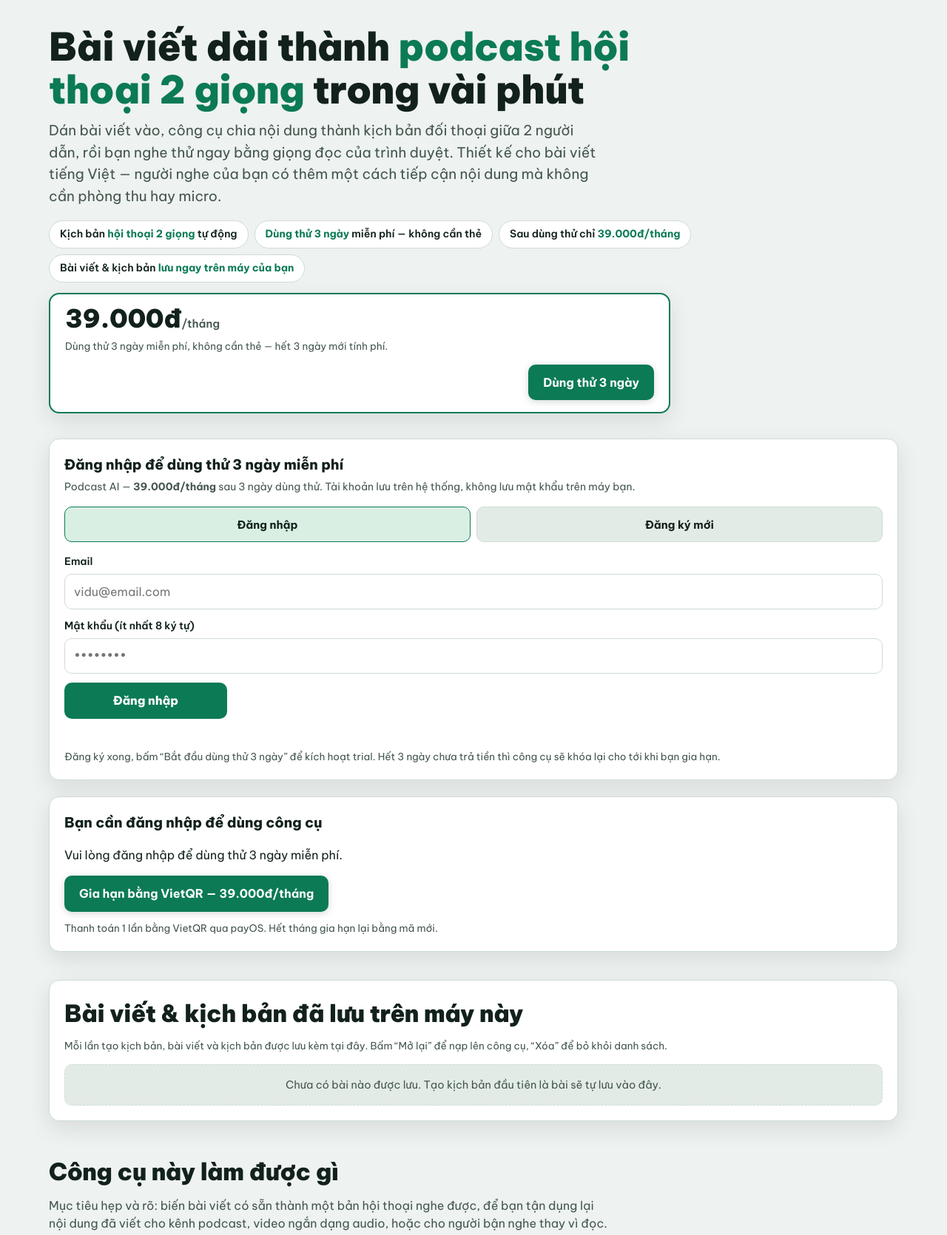
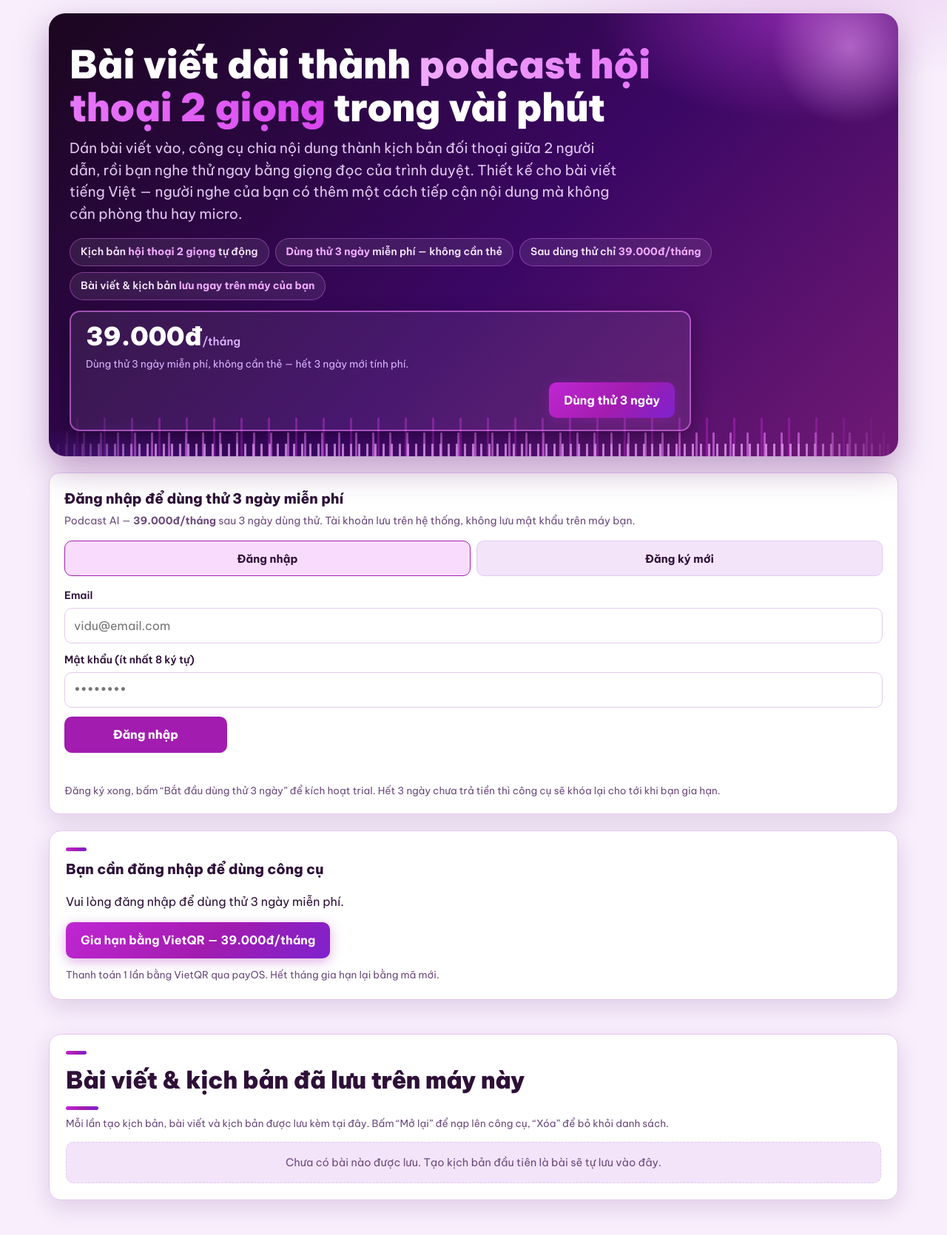
Before and after one commit to binh1994/congcushop, a plain HTML site: page podcast-ai/index.html in a window 1280 px wide. Shown: the top 1670 px of the page at 74% size. Drawn offline with nearby package versions, Linux system fonts and the light colour scheme.

Commit message:
Cap nhat dien mao moi trang podcast-ai

```diff
--- a/podcast-ai/index.html
+++ b/podcast-ai/index.html
@@ -14,61 +14,90 @@
       button, [role="button"], select, summary, input:not([type="checkbox"], [type="radio"]) { min-height: 2.75rem; }
       * { box-sizing: border-box; }
       :root{
-        --bg:#eef2f0; --surface:#ffffff; --surface-2:#e3ebe7; --ink:#12211b; --ink-2:#43564d;
-        --line:#cfdcd4; --accent:#0b7a55; --accent-ink:#ffffff; --accent-soft:#d9efe4;
+        --bg:#f8eefc; --surface:#ffffff; --surface-2:#f3e4fa; --ink:#2e1038; --ink-2:#6d4a7d;
+        --line:#e4c9ef; --accent:#a21caf; --accent-ink:#ffffff; --accent-soft:#f9dcfd;
+        --accent-2:#c026d3; --accent-bright:#e879f9; --violet:#7c3aed; --violet-soft:#ede9fe;
         --warn:#b3540a; --warn-soft:#fbeedd; --danger:#c22f2f; --danger-soft:#fbe7e7;
-        --good:#0b7a55; --good-soft:#d9efe4;
-        --shadow:0 10px 30px rgba(18,33,27,.10);
+        --good:#a21caf; --good-soft:#f9dcfd;
+        --shadow:0 10px 30px rgba(88,12,102,.14);
       }
       @media (prefers-color-scheme: dark){
         :root{
-          --bg:#0d1311; --surface:#16201b; --surface-2:#1e2b24; --ink:#e9f2ec; --ink-2:#a9bcb1;
-          --line:#2b3d34; --accent:#2fbf8f; --accent-ink:#06231a; --accent-soft:#173d2d;
+          --bg:#150818; --surface:#22102a; --surface-2:#2e1539; --ink:#f8eafd; --ink-2:#c9a8d6;
+          --line:#472052; --accent:#e879f9; --accent-ink:#2a0a33; --accent-soft:#3d1145;
+          --accent-2:#d946ef; --accent-bright:#f0abfc; --violet:#c4b5fd; --violet-soft:#2e1a4d;
           --warn:#f0a35e; --warn-soft:#3a2a16; --danger:#ff7a6b; --danger-soft:#3d1d1a;
-          --good:#2fbf8f; --good-soft:#173d2d;
-          --shadow:0 10px 30px rgba(0,0,0,.45);
+          --good:#e879f9; --good-soft:#3d1145;
+          --shadow:0 10px 30px rgba(0,0,0,.5);
         }
       }
       html{ scroll-behavior:smooth; }
       body{ margin:0; background:var(--bg); color:var(--ink);
+        background-image:radial-gradient(640px 220px at 85% -40px, rgba(162,28,175,.14), transparent 70%);
         font-family:"Be Vietnam Pro", system-ui, -apple-system, "Segoe UI", sans-serif;
         font-size:16px; line-height:1.55; }
       .wrap{ max-width:1180px; margin:0 auto; padding:0 16px; }
       a{ color:var(--accent); }
       [data-requires-access][hidden], [data-paywall][hidden]{ display:none !important; }
 
-      /* ---------- Hero ---------- */
-      .hero{ padding:34px 0 8px; }
-      .hero h1{ font-size:clamp(30px,5.2vw,52px); line-height:1.12; font-weight:900; letter-spacing:-.01em; margin:0 0 12px; max-width:840px; }
-      .hero h1 .hl{ color:var(--accent); }
-      .hero p.lede{ font-size:clamp(16px,2.2vw,19px); color:var(--ink-2); max-width:740px; margin:0 0 18px; }
+      /* ---------- Hero: phòng thu tối + sóng âm ---------- */
+      .hero{ position:relative; overflow:hidden; margin-top:18px; padding:40px 28px 30px;
+        border-radius:22px; color:#f8eafd;
+        background:
+          radial-gradient(420px 220px at 88% 0%, rgba(217,70,239,.45), transparent 65%),
+          radial-gradient(300px 180px at 8% 110%, rgba(124,58,237,.4), transparent 60%),
+          linear-gradient(135deg, #1b061f 0%, #3b0764 55%, #701a75 100%);
+        box-shadow:0 18px 44px rgba(88,12,102,.35); }
+      /* Dải sóng âm dưới đáy hero: 3 lớp vạch lặp cao thấp khác nhau, neo ở đáy */
+      .hero::before{ content:""; position:absolute; left:0; right:0; bottom:0; height:52px; pointer-events:none;
+        background-image:
+          repeating-linear-gradient(90deg, rgba(240,171,252,.9) 0 3px, transparent 3px 11px),
+          repeating-linear-gradient(90deg, rgba(232,121,249,.75) 0 3px, transparent 3px 23px),
+          repeating-linear-gradient(90deg, rgba(192,38,211,.55) 0 3px, transparent 3px 37px);
+        background-size:100% 34%, 100% 62%, 100% 100%;
+        background-position:left bottom, left bottom, left bottom;
+        background-repeat:repeat-x;
+        -webkit-mask-image:linear-gradient(90deg, transparent 0, #000 12%, #000 88%, transparent 100%);
+        mask-image:linear-gradient(90deg, transparent 0, #000 12%, #000 88%, transparent 100%);
+        opacity:.8; }
+      /* Quầng sáng góc phải trên, gợi đèn phòng thu */
+      .hero::after{ content:""; position:absolute; top:-70px; right:-50px; width:230px; height:230px;
+        border-radius:50%; pointer-events:none;
+        background:radial-gradient(circle, rgba(240,171,252,.5), transparent 65%); }
+      .hero h1{ font-size:clamp(30px,5.2vw,52px); line-height:1.12; font-weight:900; letter-spacing:-.01em; margin:0 0 12px; max-width:840px; color:#ffffff; }
+      .hero h1 .hl{ background:linear-gradient(90deg, #f0abfc 0%, #e879f9 45%, #d946ef 100%);
+        -webkit-background-clip:text; background-clip:text; color:transparent; }
+      .hero p.lede{ font-size:clamp(16px,2.2vw,19px); color:#e2c6f0; max-width:740px; margin:0 0 18px; }
       .hero-points{ display:flex; flex-wrap:wrap; gap:8px; margin:0 0 6px; padding:0; list-style:none; }
-      .hero-points li{ background:var(--surface); border:1px solid var(--line); border-radius:999px; padding:7px 14px; font-size:14px; font-weight:600; }
-      .hero-points li b{ color:var(--accent); }
-      .hero-cta{ display:flex; flex-wrap:wrap; align-items:center; gap:14px 22px; background:var(--surface); border:2px solid var(--accent); border-radius:14px; box-shadow:var(--shadow); padding:16px 20px; margin:14px 0 4px; max-width:840px; }
+      .hero-points li{ background:rgba(255,255,255,.08); border:1px solid rgba(232,121,249,.4); border-radius:999px; padding:7px 14px; font-size:14px; font-weight:600; color:#f5e6fb; }
+      .hero-points li b{ color:#f0abfc; }
+      .hero-cta{ display:flex; flex-wrap:wrap; align-items:center; gap:14px 22px; background:rgba(255,255,255,.07); border:2px solid rgba(232,121,249,.6); border-radius:14px; box-shadow:0 8px 26px rgba(0,0,0,.35); padding:16px 20px; margin:14px 0 4px; max-width:840px; position:relative; z-index:1; }
       .hero-cta .hc-price{ display:flex; align-items:baseline; gap:8px; flex-wrap:wrap; }
-      .hero-cta .hc-amount{ font-size:34px; font-weight:900; line-height:1; color:var(--ink); }
-      .hero-cta .hc-amount small{ font-size:15px; font-weight:600; color:var(--ink-2); }
-      .hero-cta .hc-note{ font-size:13.5px; color:var(--ink-2); width:100%; margin-top:2px; }
-      .hero-cta [data-trial-days-left]{ font-size:14px; font-weight:700; color:var(--accent); width:100%; }
+      .hero-cta .hc-amount{ font-size:34px; font-weight:900; line-height:1; color:#ffffff; }
+      .hero-cta .hc-amount small{ font-size:15px; font-weight:600; color:#d8b4fe; }
+      .hero-cta .hc-note{ font-size:13.5px; color:#d8b4fe; width:100%; margin-top:2px; }
+      .hero-cta [data-trial-days-left]{ font-size:14px; font-weight:700; color:#f0abfc; width:100%; }
       .hero-cta [data-trial-days-left]:empty{ display:none; }
       .hero-cta .btn{ margin-left:auto; }
-      @media (max-width:560px){ .hero-cta{ padding:16px; } .hero-cta .btn{ margin-left:0; width:100%; } .hero-cta .hc-amount{ font-size:30px; } }
+      @media (max-width:560px){ .hero{ padding:30px 18px 26px; border-radius:18px; } .hero-cta{ padding:16px; } .hero-cta .btn{ margin-left:0; width:100%; } .hero-cta .hc-amount{ font-size:30px; } }
 
       .btn{ display:inline-flex; align-items:center; justify-content:center; gap:8px; border:0; cursor:pointer;
         font:inherit; font-weight:700; border-radius:10px; padding:12px 20px; min-height:48px; text-decoration:none; }
-      .btn-primary{ background:var(--accent); color:var(--accent-ink); box-shadow:0 2px 10px rgba(18,33,27,.18); }
+      .btn-primary{ background:linear-gradient(135deg, var(--accent-2), var(--accent) 55%, #7e22ce); color:var(--accent-ink); box-shadow:0 4px 16px rgba(162,28,175,.35); }
+      .btn-primary:hover{ filter:brightness(1.1); }
       .btn-ghost{ background:transparent; color:var(--ink-2); border:1.5px solid var(--line); font-weight:600; }
-      .btn-ghost:hover{ border-color:var(--ink-2); color:var(--ink); }
+      .btn-ghost:hover{ border-color:var(--accent); color:var(--accent); }
       .btn:disabled{ opacity:.55; cursor:wait; }
       .btn-row{ display:flex; flex-wrap:wrap; gap:10px; margin-top:16px; align-items:center; }
       .btn-sm{ padding:8px 14px; min-height:40px; font-size:14px; border-radius:8px; }
 
       /* ---------- Tool layout ---------- */
-      .tool{ display:grid; grid-template-columns:1fr; gap:18px; margin:22px 0 10px; }
+      .tool{ display:grid; grid-template-columns:1fr; gap:20px; margin:28px 0 14px; }
       @media (min-width:960px){ .tool{ grid-template-columns:minmax(0,1fr) minmax(0,1fr); align-items:start; } }
-      .panel{ background:var(--surface); border:1px solid var(--line); border-radius:14px; box-shadow:var(--shadow); padding:20px; }
+      .panel{ background:var(--surface); border:1px solid var(--line); border-radius:16px; box-shadow:var(--shadow); padding:22px; }
       .panel h2{ font-size:19px; margin:0 0 4px; font-weight:800; }
+      .panel h2::before{ content:""; display:block; width:28px; height:5px; border-radius:999px; margin-bottom:10px;
+        background:linear-gradient(90deg, var(--accent-2), var(--accent), #7e22ce); }
       .panel .sub{ color:var(--ink-2); font-size:14px; margin:0 0 16px; }
       .field{ margin-bottom:14px; }
       .field label{ display:block; font-size:14px; font-weight:600; margin-bottom:5px; }
@@ -76,7 +105,7 @@
       textarea, select, input[type="text"]{
         width:100%; border:1.5px solid var(--line); border-radius:10px; background:var(--surface);
         color:var(--ink); font:inherit; font-size:16px; padding:10px 12px; outline:none; }
-      textarea:focus, select:focus, input[type="text"]:focus{ border-color:var(--accent); }
+      textarea:focus, select:focus, input[type="text"]:focus{ border-color:var(--accent); box-shadow:0 0 0 3px rgba(162,28,175,.18); }
       textarea{ resize:vertical; line-height:1.6; }
       .grid2{ display:grid; grid-template-columns:1fr 1fr; gap:12px; }
       @media (max-width:520px){ .grid2{ grid-template-columns:1fr; } }
@@ -90,11 +119,19 @@
       .line .who{ display:inline-block; font-size:12px; font-weight:800; letter-spacing:.04em; text-transform:uppercase;
         border-radius:999px; padding:2px 10px; margin-bottom:6px; }
       .line.a .who{ background:var(--accent-soft); color:var(--accent); }
-      .line.b .who{ background:var(--warn-soft); color:var(--warn); }
+      .line.b .who{ background:var(--violet-soft); color:var(--violet); }
       .line p{ margin:0; font-size:15.5px; }
-      .line.playing{ border-color:var(--accent); background:var(--accent-soft); }
+      .line.playing{ border-color:var(--accent); background:var(--accent-soft); box-shadow:0 0 0 3px rgba(162,28,175,.18); }
       .script-empty{ border:1.5px dashed var(--line); border-radius:10px; padding:16px; color:var(--ink-2); font-size:14.5px; text-align:center; background:var(--surface-2); }
       .player-bar{ display:flex; flex-wrap:wrap; gap:10px; align-items:center; margin-bottom:14px; }
+      /* Dải sóng âm thu nhỏ dưới thanh phát — motif lặp lại của hero */
+      .player-bar::after{ content:""; flex-basis:100%; height:26px; border-radius:6px;
+        background-image:
+          repeating-linear-gradient(90deg, var(--accent-2) 0 3px, transparent 3px 11px),
+          repeating-linear-gradient(90deg, var(--accent) 0 3px, transparent 3px 23px);
+        background-size:100% 55%, 100% 100%;
+        background-position:left bottom, left bottom;
+        background-repeat:repeat-x; opacity:.55; }
       .player-bar .status{ font-size:13.5px; color:var(--ink-2); }
 
       .saved-list{ display:grid; gap:10px; margin-top:14px; }
@@ -108,12 +145,14 @@
       .bundle-line{ background:var(--accent-soft); border-radius:10px; padding:12px 14px; font-size:14.5px; margin-top:14px; }
 
       /* ---------- Sections ---------- */
-      section.block{ padding:38px 0 6px; }
+      section.block{ padding:46px 0 10px; }
       section.block h2{ font-size:clamp(23px,3.6vw,32px); font-weight:900; margin:0 0 8px; letter-spacing:-.01em; }
-      section.block .intro{ color:var(--ink-2); max-width:760px; margin:0 0 20px; }
-      .feat{ display:grid; grid-template-columns:1fr; gap:14px; }
+      section.block h2::after{ content:""; display:block; width:44px; height:5px; border-radius:999px; margin-top:10px;
+        background:linear-gradient(90deg, var(--accent-2), var(--accent), #7e22ce); }
+      section.block .intro{ color:var(--ink-2); max-width:760px; margin:0 0 22px; }
+      .feat{ display:grid; grid-template-columns:1fr; gap:16px; }
       @media (min-width:760px){ .feat{ grid-template-columns:1fr 1fr; } }
-      .feat .f{ background:var(--surface); border:1px solid var(--line); border-radius:12px; padding:18px; }
+      .feat .f{ background:var(--surface); border:1px solid var(--line); border-radius:14px; padding:20px; }
       .feat .f h3{ margin:0 0 6px; font-size:17px; font-weight:800; }
       .feat .f p{ margin:0; color:var(--ink-2); font-size:15px; }
 
@@ -136,7 +175,9 @@
       }
       .src-note{ font-size:13.5px; color:var(--ink-2); margin-top:12px; }
 
-      .price-card{ background:var(--surface); border:2px solid var(--accent); border-radius:16px; padding:26px; box-shadow:var(--shadow);
+      .price-card{ background:linear-gradient(var(--surface), var(--surface)) padding-box,
+          linear-gradient(135deg, #e879f9, #a21caf, #7e22ce) border-box;
+        border:2px solid transparent; border-radius:18px; padding:28px; box-shadow:var(--shadow);
         display:grid; grid-template-columns:1fr; gap:20px; }
       @media (min-width:760px){ .price-card{ grid-template-columns:5fr 7fr; } }
       .price-big{ font-size:46px; font-weight:900; line-height:1; }
@@ -191,32 +232,32 @@
        Có fallback nếu trang chưa định nghĩa biến. Hỗ trợ dark mode theo
        prefers-color-scheme của trang. Mobile-first, nút cao tối thiểu 44px. */
     .ccs-auth{
-      --ccs-accent:var(--accent,#0b7a55);
+      --ccs-accent:var(--accent,#a21caf);
       --ccs-accent-ink:var(--accent-ink,#fff);
-      --ccs-soft:var(--accent-soft,#d9efe4);
+      --ccs-soft:var(--accent-soft,#f9dcfd);
       background:var(--surface,#fff);
-      border:1px solid var(--line,#cfdcd4);
+      border:1px solid var(--line,#e4c9ef);
       border-radius:14px;
-      box-shadow:var(--shadow,0 10px 30px rgba(18,33,27,.10));
+      box-shadow:var(--shadow,0 10px 30px rgba(88,12,102,.14));
       padding:20px;
       margin:22px 0;
       font-size:16px;
       line-height:1.55;
     }
     .ccs-auth h2{ font-size:19px; margin:0 0 4px; font-weight:800; }
-    .ccs-auth .ccs-sub{ color:var(--ink-2,#43564d); font-size:14px; margin:0 0 16px; }
+    .ccs-auth .ccs-sub{ color:var(--ink-2,#6d4a7d); font-size:14px; margin:0 0 16px; }
     .ccs-auth .ccs-tabs{ display:grid; grid-template-columns:1fr 1fr; gap:8px; margin-bottom:16px; }
     .ccs-auth .ccs-tab{
-      border:1.5px solid var(--line,#cfdcd4); background:var(--surface-2,#e3ebe7);
-      color:var(--ink,#12211b); border-radius:10px; padding:10px 6px;
+      border:1.5px solid var(--line,#e4c9ef); background:var(--surface-2,#f3e4fa);
+      color:var(--ink,#2e1038); border-radius:10px; padding:10px 6px;
       font:inherit; font-weight:700; font-size:15px; cursor:pointer; min-height:48px;
     }
     .ccs-auth .ccs-tab[aria-pressed="true"]{ border-color:var(--ccs-accent); background:var(--ccs-soft); }
     .ccs-auth .ccs-field{ margin-bottom:12px; }
     .ccs-auth .ccs-field label{ display:block; font-size:14px; font-weight:600; margin-bottom:5px; }
     .ccs-auth .ccs-field input{
-      width:100%; border:1.5px solid var(--line,#cfdcd4); border-radius:10px;
-      background:var(--surface,#fff); color:var(--ink,#12211b);
+      width:100%; border:1.5px solid var(--line,#e4c9ef); border-radius:10px;
+      background:var(--surface,#fff); color:var(--ink,#2e1038);
       font:inherit; font-size:16px; padding:10px 12px; outline:none; min-height:48px;
     }
     .ccs-auth .ccs-field input:focus{ border-color:var(--ccs-accent); }
@@ -232,14 +273,14 @@
     }
     .ccs-auth .ccs-msg{ font-size:14px; margin:10px 0 0; min-height:1.4em; }
     .ccs-auth .ccs-msg.err{ color:var(--danger,#c22f2f); }
-    .ccs-auth .ccs-msg.ok{ color:var(--good,#0b7a55); }
+    .ccs-auth .ccs-msg.ok{ color:var(--good,#a21caf); }
     .ccs-auth .ccs-status{
       background:var(--ccs-soft); border-radius:10px; padding:12px 14px;
       font-size:14.5px; margin:0 0 12px;
     }
     .ccs-auth .ccs-status b{ font-weight:800; }
     .ccs-auth .ccs-email{ font-weight:700; word-break:break-all; }
-    .ccs-auth .ccs-fine{ color:var(--ink-2,#43564d); font-size:13.5px; margin:12px 0 0; }
+    .ccs-auth .ccs-fine{ color:var(--ink-2,#6d4a7d); font-size:13.5px; margin:12px 0 0; }
     .ccs-auth .ccs-row{ display:flex; gap:10px; flex-wrap:wrap; }
     .ccs-auth .ccs-row .ccs-btn{ flex:1; min-width:180px; }
     @media (min-width:640px){ .ccs-auth .ccs-btn{ width:auto; min-width:220px; } }
```
